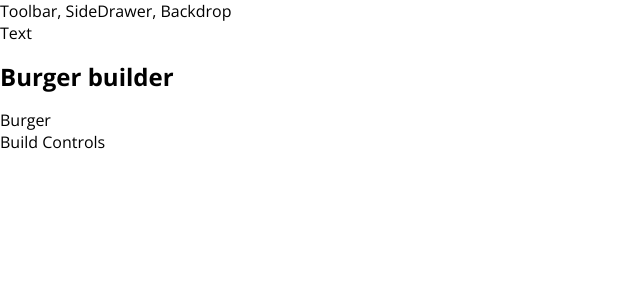
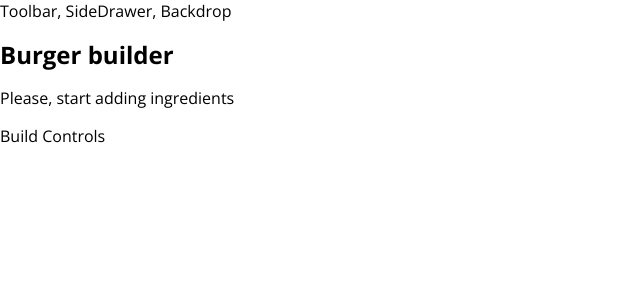
Before and after one commit to LiudmilaE/React-Burger-Builder-Udemy, a React app: page / in a window 1280 px wide. Shown: the top 300 px of the page, without its empty margins (0-640 px from the left). Built offline with nearby package versions, Linux system fonts and the light colour scheme.

Commit message:
Add Burger component and styles to BurgerBuilder

```diff
--- /dev/null
+++ b/src/components/Burger/Burger.css
@@ -0,0 +1,30 @@
+.Burger {
+    width: 100%;
+    margin: auto;
+    height: 250px;
+    overflow: scroll;
+    text-align: center;
+    font-weight: bold;
+    font-size: 1.2rem;
+}
+
+@media (min-width: 1000px) and (min-height: 700px) {
+    .Burger {
+        width: 700px;
+        height: 600px;
+    }
+}
+
+@media (min-width: 500px) and (min-height: 401px) {
+    .Burger {
+        width: 450px;
+        height: 400px;
+    }
+}
+
+@media (min-width: 500px) and (max-height: 400px) {
+    .Burger {
+        width: 350px;
+        height: 300px;
+    }
+}
--- a/src/components/Burger/Burger.js
+++ b/src/components/Burger/Burger.js
@@ -1,3 +1,27 @@
 import React from 'react';
+import classes from './Burger.css';
+import BurgerIngredient from './BurgerIngredient/BurgerIngredient';
 
-export default Burger;
+const burger = (props) => {
+    let transformedIngredients = Object.keys(props.ingredients)
+        .map(ingKey => {
+            return [...Array.apply(null, { length: props.ingredients[ingKey] })].map((_, i) => {
+                return <BurgerIngredient key={ingKey + i} type={ingKey} />
+            })
+        })
+        .reduce((arr, el) => {
+            return arr.concat(el)
+        }, []);
+    if(!transformedIngredients.length) {
+        transformedIngredients = <p>Please, start adding ingredients</p>
+    }
+    return (
+        <div className={classes.Burger}>
+            <BurgerIngredient type="bread-top"/>
+            {transformedIngredients}
+            <BurgerIngredient type="bread-bottom"/>
+        </div>
+    );
+}
+
+export default burger;
--- a/src/components/Burger/BurgerIngredient/BurgerIngredient.js
+++ b/src/components/Burger/BurgerIngredient/BurgerIngredient.js
@@ -1,6 +1,5 @@
 import React, { Component } from 'react';
 import classes from './BurgerIngredient.css';
-import { clearScreenDown } from 'readline';
 import PropTypes from 'prop-types';
 
 class BurgerIngredient extends Component {
--- a/src/components/Layout/Layout.js
+++ b/src/components/Layout/Layout.js
@@ -7,7 +7,6 @@
             Toolbar, SideDrawer, Backdrop
         </div>
         <main className = {classes.Content}>
-            Text
             { props.children }
         </main>
     </React.Fragment>
--- a/src/containers/BurgerBuilder/BurgerBuilder.js
+++ b/src/containers/BurgerBuilder/BurgerBuilder.js
@@ -1,10 +1,20 @@
 import React, { Component } from 'react';
+import Burger from '../../components/Burger/Burger';
 
 class BurgerBuilder extends Component {
+    state = {
+        ingredients: {
+            bacon: 0,
+            salad: 0,
+            cheese: 0,
+            meat: 0,
+        }
+    }
+
     render () {
         return (
             <React.Fragment>
-                <div>Burger</div>
+                <Burger ingredients={this.state.ingredients}/>
                 <div>Build Controls</div>
             </React.Fragment>
         )
```
